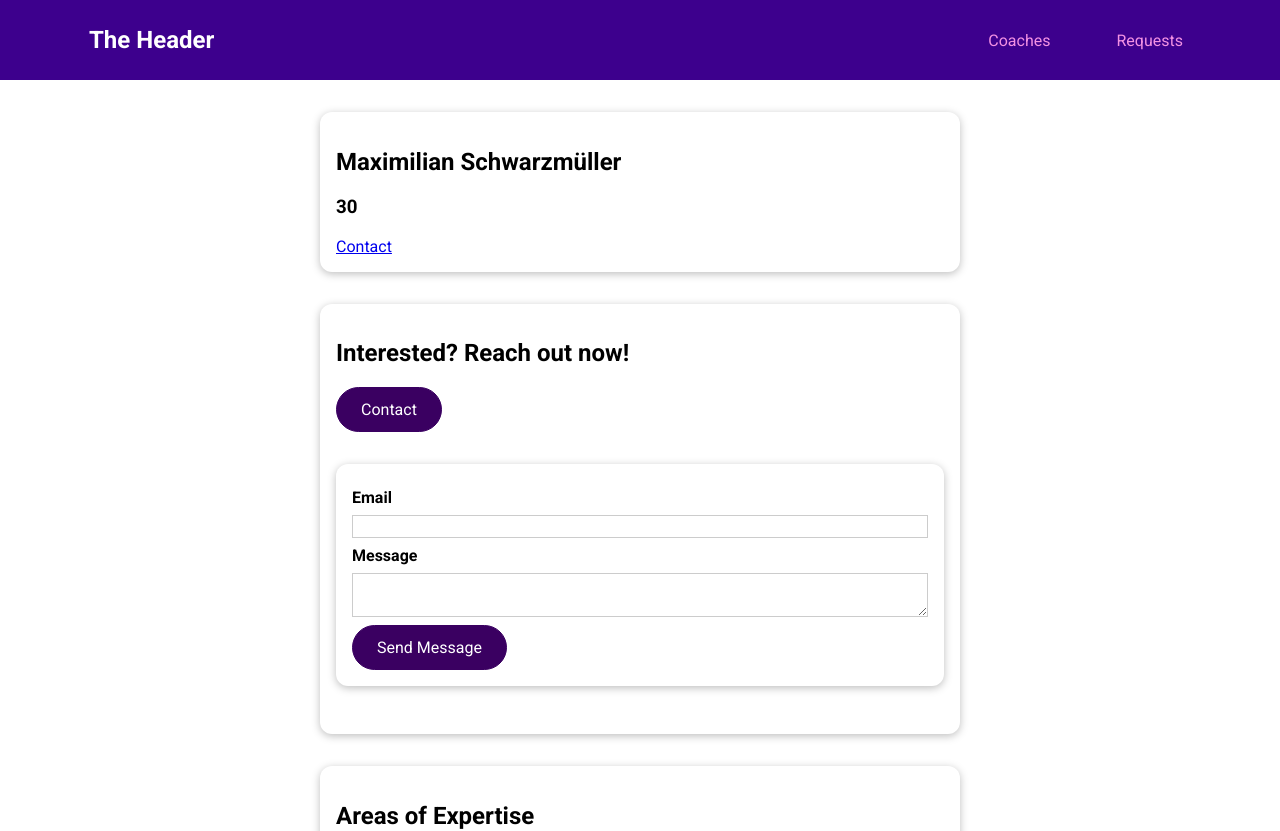
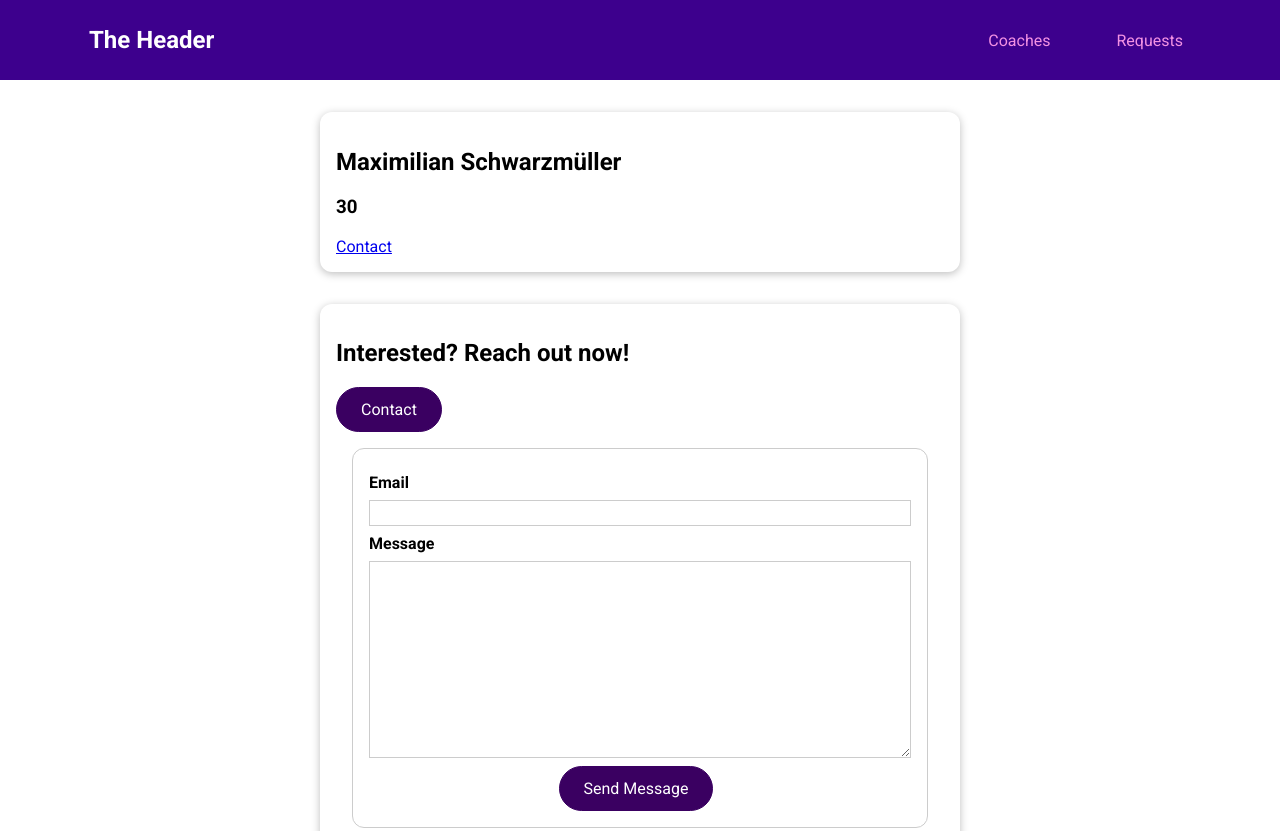
Before and after one commit to jmschp/vue-the-complete-guide, a Vue app in the folder coach-finder/: page /coaches/c1/contact in a window 1280 px wide. Shown: the top 831 px of the page. Built offline with nearby package versions, Linux system fonts and the light colour scheme.

Commit message:
refactor: simplify form validation

```diff
--- a/coach-finder/src/pages/requests/ContactCoach.vue
+++ b/coach-finder/src/pages/requests/ContactCoach.vue
@@ -1,27 +1,18 @@
 <template>
-  <div>
-    <base-card>
   <form @submit.prevent="submitForm">
-        <div class="form-control" :class="{ invalid: !email.isValid }">
+    <div class="form-control">
       <label for="email">Email</label>
-          <input type="email" id="email" name="email" v-model.trim="email.value" @blur="clearValidation('email')" />
+      <input type="email" id="email" name="email" v-model.trim="email" />
     </div>
-        <div class="form-control" :class="{ invalid: !message.isValid }">
+    <div class="form-control">
       <label for="message">Message</label>
-          <textarea
-            id="message"
-            name="message"
-            v-model.trim="message.value"
-            @blur="clearValidation('message')"
-          ></textarea>
+      <textarea id="message" name="message" rows="10" v-model.trim="message"></textarea>
     </div>
-        <p class="error" v-if="!formIsValid">Please enter a valid message</p>
+    <p class="errors" v-if="!formIsValid">Please enter a valid email and non-empty message.</p>
     <div class="actions">
       <base-button type="submit">Send Message</base-button>
     </div>
   </form>
-    </base-card>
-  </div>
 </template>
 
 <script>
@@ -31,34 +22,25 @@ import { useRequestStore } from "@/stores/request"
 export default {
   data() {
     return {
-      email: {
-        value: "",
-        isValid: true
-      },
-      message: {
-        value: "",
-        isValid: true
-      },
+      email: "",
+      message: "",
       formIsValid: true
     }
   },
   methods: {
     ...mapActions(useRequestStore, ["addRequest"]),
-    clearValidation(input) {
-      this[input].isValid = true
-    },
     submitForm() {
       const emailRegex = /^[^\s@]+@[^\s@]+\.[^\s@]+$/
 
       this.formIsValid = true
-      if (this.email.value === "" || !emailRegex.test(this.email.value) || this.message.value === "") {
+      if (this.email === "" || !emailRegex.test(this.email) || this.message === "") {
         this.formIsValid = false
         return
       }
       this.addRequest({
         coachId: this.$route.params.id,
-        email: this.email.value,
-        message: this.message.value
+        email: this.email,
+        message: this.message
       })
       this.$router.replace("/coaches")
     }
@@ -67,58 +49,45 @@ export default {
 </script>
 
 <style scoped>
+form {
+  margin: 1rem;
+  border: 1px solid #ccc;
+  border-radius: 12px;
+  padding: 1rem;
+}
+
 .form-control {
   margin: 0.5rem 0;
 }
 
 label {
   font-weight: bold;
+  margin-bottom: 0.5rem;
   display: block;
-  margin-bottom: 0.5rem;
-}
-
-input[type="checkbox"] + label {
-  font-weight: normal;
-  display: inline;
-  margin: 0 0 0 0.5rem;
 }
 
 input,
 textarea {
   display: block;
   width: 100%;
+  font: inherit;
   border: 1px solid #ccc;
-  font: inherit;
+  padding: 0.15rem;
 }
 
 input:focus,
 textarea:focus {
-  background-color: #f0e6fd;
+  border-color: #3d008d;
+  background-color: #faf6ff;
   outline: none;
-  border-color: #3d008d;
 }
 
-input[type="checkbox"] {
-  display: inline;
-  width: auto;
-  border: none;
-}
-
-input[type="checkbox"]:focus {
-  outline: #3d008d solid 1px;
-}
-
-h3 {
-  margin: 0.5rem 0;
-  font-size: 1rem;
-}
-
-.invalid label {
+.errors {
+  font-weight: bold;
   color: red;
 }
 
-.invalid input,
-.invalid textarea {
-  border: 1px solid red;
+.actions {
+  text-align: center;
 }
 </style>
```
Lines whose indentation alone changed are shown as unchanged.
